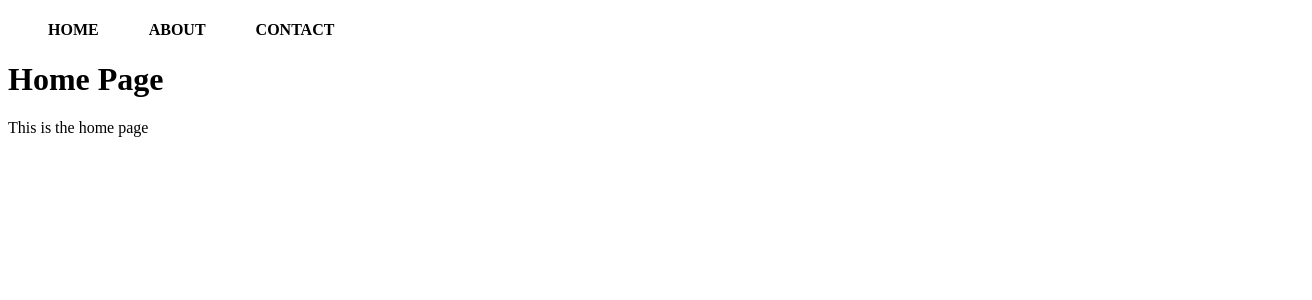
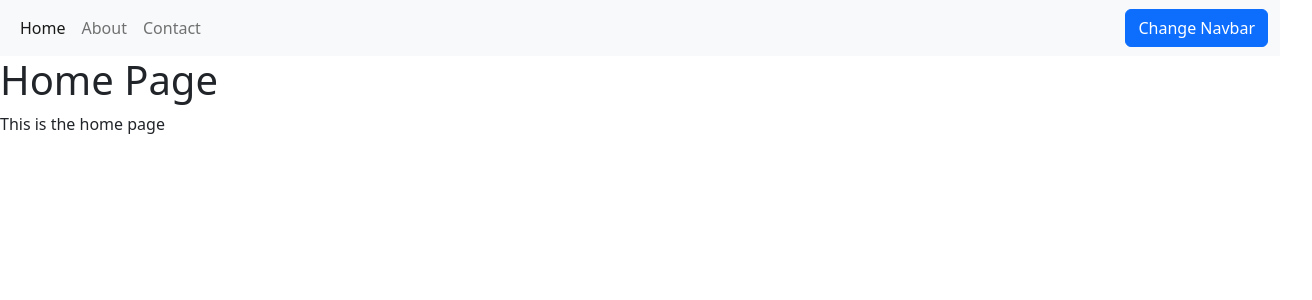
Before and after one commit to ffjaervik/vue-sandbox, a Vue app: page / in a window 1280 px wide. Shown: the top 300 px of the page, 1312 px wide, since content can reach past the window. Built offline with nearby package versions, Linux system fonts and the light colour scheme.

Commit message:
css class binding

```diff
--- a/package.json
+++ b/package.json
@@ -7,6 +7,8 @@
     "build": "vue-cli-service build"
   },
   "dependencies": {
+    "bootstrap": "^5.2.3",
+    "bootstrap-vue": "^2.23.1",
     "core-js": "^3.8.3",
     "vue": "^3.2.13"
   },
--- a/src/App.vue
+++ b/src/App.vue
@@ -1,10 +1,17 @@
 <template>
-  <title>{{ pageTitle }}</title>
-  <h1>{{ pageTitle }}</h1>
-  <nav>
-    <ul id="navbar">
-      <li v-for="(page, index) in pages" :key="index">
+  <nav
+    class="navbar navbar-expand-lg"
+    :class="{
+      'navbar-dark bg-dark': setDarkNavbar,
+      'navbar-light bg-light': !setDarkNavbar,
+    }"
+  >
+    <div class="container-fluid">
+      <ul class="navbar-nav me-auto mb-2 mb-lg-0 black">
+        <li v-for="(page, index) in pages" :key="index" class="nav-item">
           <a
+            class="nav-link"
+            :class="{ active: activePage === index }"
             aria-current="page"
             :href="page.link.url"
             :title="`This page goes to ${page.link.pageTitle}`"
@@ -13,6 +20,10 @@
           >
         </li>
       </ul>
+      <form class="d-flex">
+        <button class="btn btn-primary" @click.prevent="setDarkNavbar = !setDarkNavbar">Change Navbar</button>
+      </form>
+    </div>
   </nav>
   <h1>{{ pages[activePage].pageTitle }}</h1>
   <p>
@@ -26,6 +37,7 @@
     data() {
       return {
         activePage: 0,
+        setDarkNavbar: false,
         pages: [
           {
             link: { text: "Home", url: "index.html" },
@@ -49,7 +61,7 @@
 </script>
 
 <style>
-  #navbar {
+  /* #navbar {
     display: flex;
     width: 100%;
     flex-direction: row;
@@ -66,5 +78,5 @@
     text-decoration: none;
     text-transform: uppercase;
     cursor: pointer;
-  }
+  } */
 </style>
--- a/src/main.js
+++ b/src/main.js
@@ -1,4 +1,6 @@
 import { createApp } from 'vue'
 import App from './App.vue'
+import 'bootstrap/dist/css/bootstrap.css'
+import 'bootstrap-vue/dist/bootstrap-vue.css'
 
 createApp(App).mount('#app')
```
Also changed, not shown: 1 other file (tests, documents, lock files or other folders). Lines whose indentation alone changed are shown as unchanged.
